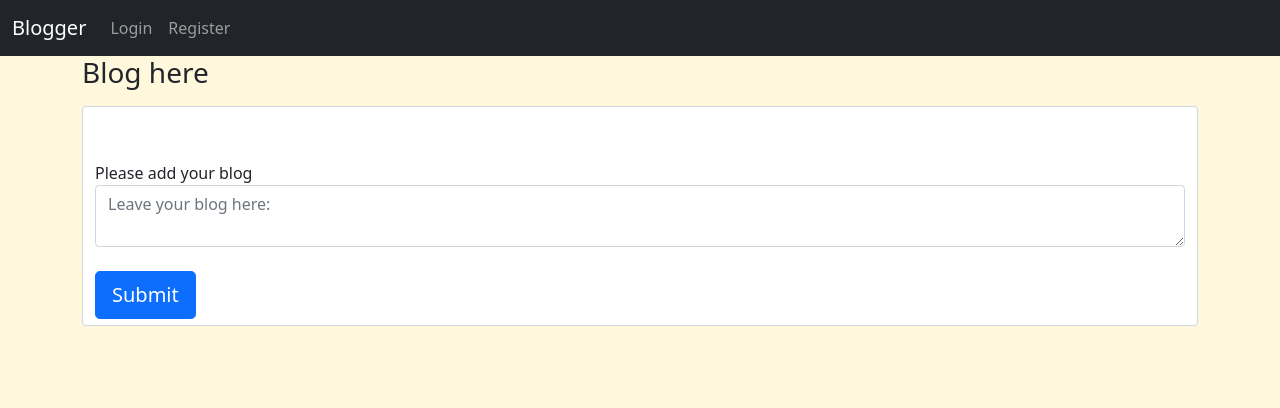
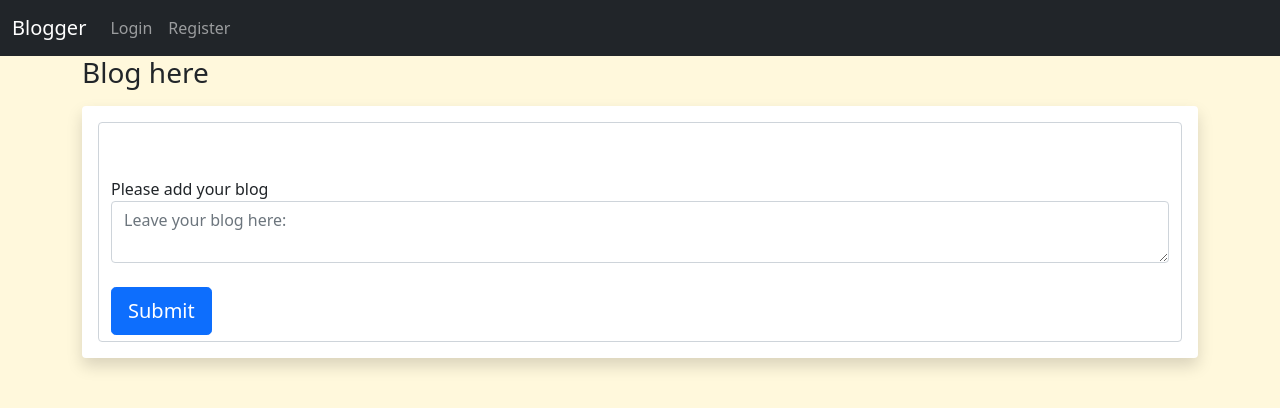
Before and after one commit to AdnanK1/blogger, a Flask app: page /blog in a window 1280 px wide. Shown: the top 408 px of the page. Run offline with Flask 2, Linux system fonts and the light colour scheme.

Commit message:
added shadows at each of the forms to make them more appealing

```diff
--- a/app/templates/blog.html
+++ b/app/templates/blog.html
@@ -7,6 +7,7 @@ Write your blog
     <h1 class="h3 mb-3 font-weight-normal">
         Blog here
     </h1>
+    <div class="shadow p-3 mb-5 bg-body rounded">
         <form method="POST" class="form-control">
             {{ form.hidden_tag() }}
             <br>
@@ -19,4 +20,5 @@ Write your blog
 
         </form>
     </div>
+</div>
 {% endblock %}
--- a/app/templates/comment.html
+++ b/app/templates/comment.html
@@ -8,7 +8,7 @@ Comment page
     <h1 class="h3 mb-3 font-weight-normal">
         Comment here
     </h1>
-
+    <div class="shadow p-3 mb-5 bg-body rounded">
         <form method="POST" class="form-control">
             {{ form.hidden_tag() }}
             <br>
@@ -21,4 +21,6 @@ Comment page
 
         </form>
     </div>
+
+</div>
 {% endblock %}
--- a/app/templates/login.html
+++ b/app/templates/login.html
@@ -9,6 +9,7 @@ Login
         <h1 class="h3 mb-3 font-weight-normal">
             Login Here
         </h1>
+        <div class="shadow p-3 mb-5 bg-body rounded">
             <form method="POST" class="form-signin">
                 {{ form.hidden_tag() }}
                 <br>
@@ -29,5 +30,7 @@ Login
 
             </form>
         </div>
+
+    </div>
 </div>
 {% endblock %}
--- a/app/templates/register.html
+++ b/app/templates/register.html
@@ -10,6 +10,7 @@ Register Form
         <h1 class="h3 mb-3 font-weight-normal">
             Please Create your account
         </h1>
+        <div class="shadow p-3 mb-5 bg-body rounded">
             <form method="POST" class="form-register">
                 {{ form.hidden_tag() }}
                 <br>
@@ -34,5 +35,7 @@ Register Form
                 {{ form.submit(class='btn btn-lg btn-block btn-primary') }}
             </form>
         </div>
+
+    </div>
 </div>
 {% endblock %}
```
Lines whose indentation alone changed are shown as unchanged.
